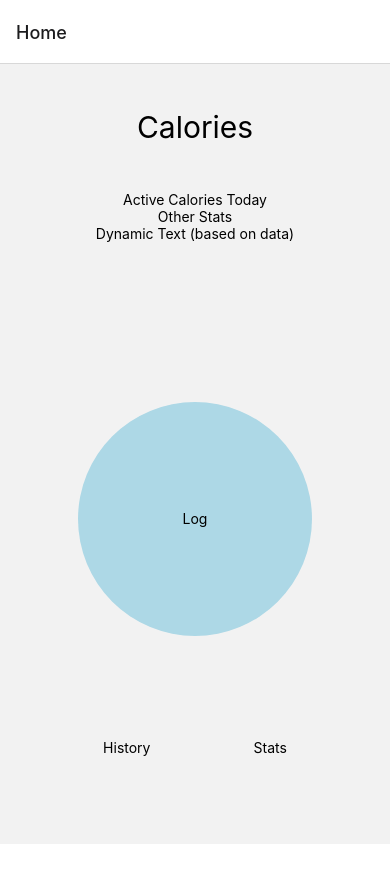
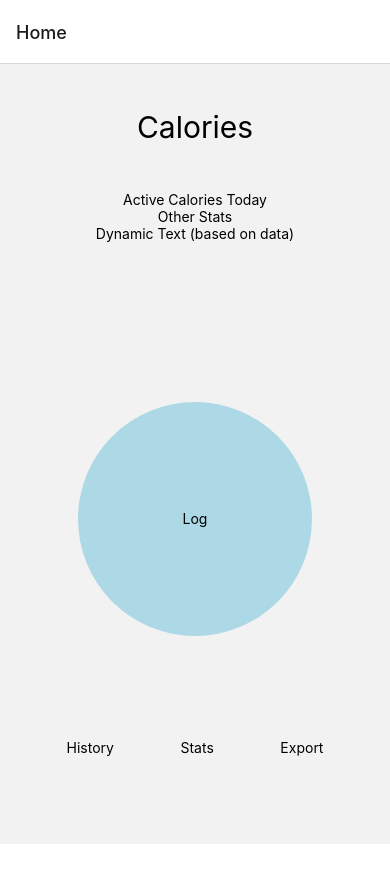
Before and after one commit to Steven-Rummler/caloric, a React Native app: screen /Home in a window 390 px wide. Shown: the top 882 px of the page. Built offline with nearby package versions, Linux system fonts and the light colour scheme.

Commit message:
export data

```diff
--- a/package.json
+++ b/package.json
@@ -9,6 +9,7 @@
     "web": "expo start --web"
   },
   "dependencies": {
+    "@react-native-async-storage/async-storage": "~1.17.3",
     "@react-native-community/datetimepicker": "6.5.2",
     "@react-navigation/native": "^6.1.0",
     "@react-navigation/native-stack": "^6.9.5",
@@ -25,7 +26,7 @@
     "redux-persist": "^6.0.0",
     "redux-toolkit": "^1.1.2",
     "victory-native": "^36.6.8",
-    "@react-native-async-storage/async-storage": "~1.17.3"
+    "expo-file-system": "~15.1.1"
   },
   "devDependencies": {
     "@babel/core": "^7.12.9",
@@ -33,6 +34,7 @@
     "@types/lodash": "^4.14.191",
     "@types/react": "~18.0.14",
     "@types/react-native": "~0.70.6",
+    "@types/react-native-fetch-blob": "^0.10.7",
     "@types/victory": "^35.0.0",
     "@typescript-eslint/eslint-plugin": "^5.47.1",
     "@typescript-eslint/parser": "^5.47.1",
--- a/screens/home.tsx
+++ b/screens/home.tsx
@@ -1,8 +1,15 @@
+import * as FileSystem from 'expo-file-system';
+
 import { Dimensions, Pressable, StyleSheet, Text, View } from 'react-native';
 
 import { Props } from '../navigationTypes';
+import { entryList } from '../types';
+import { getEntries } from '../store';
+import { useSelector } from 'react-redux';
 
 export default function HomeScreen({ navigation }: Props) {
+  const entries = useSelector(getEntries);
+
   const logEntry = () => navigation.navigate('LogEntry');
   const history = () => navigation.navigate('History');
   const stats = () => navigation.navigate('Stats');
@@ -30,6 +37,14 @@ export default function HomeScreen({ navigation }: Props) {
         </Pressable>
         <Pressable onPress={stats} style={styles.footerButton}>
           <Text>Stats</Text>
+        </Pressable>
+        <Pressable
+          onPress={() => {
+            exportData(entries).catch((error) => console.log(error));
+          }}
+          style={styles.footerButton}
+        >
+          <Text>Export</Text>
         </Pressable>
       </View>
     </View>
@@ -80,3 +95,35 @@ const styles = StyleSheet.create({
   },
   footerButton: {},
 });
+
+async function exportData(entries: entryList) {
+  try {
+    const header = ['entryType', 'timestamp', 'number', 'label'];
+    const rows = entries.map((entry) => [
+      entry.entryType,
+      entry.timestamp,
+      entry.number,
+      entry.label,
+    ]);
+
+    const headerString = header.join(',');
+    const rowStrings = rows.map((row) => row.join(','));
+    const csvString = `${headerString}\n${rowStrings.join('\n')}`;
+
+    const permissions =
+      await FileSystem.StorageAccessFramework.requestDirectoryPermissionsAsync();
+    if (!permissions.granted) return;
+
+    const filePath = await FileSystem.StorageAccessFramework.createFileAsync(
+      `${permissions.directoryUri}`,
+      'caloric',
+      'text/csv'
+    );
+
+    await FileSystem.writeAsStringAsync(filePath, csvString, {
+      encoding: FileSystem.EncodingType.UTF8,
+    });
+  } catch (error) {
+    console.error(error);
+  }
+}
```
Also changed, not shown: 1 other file (tests, documents, lock files or other folders).
